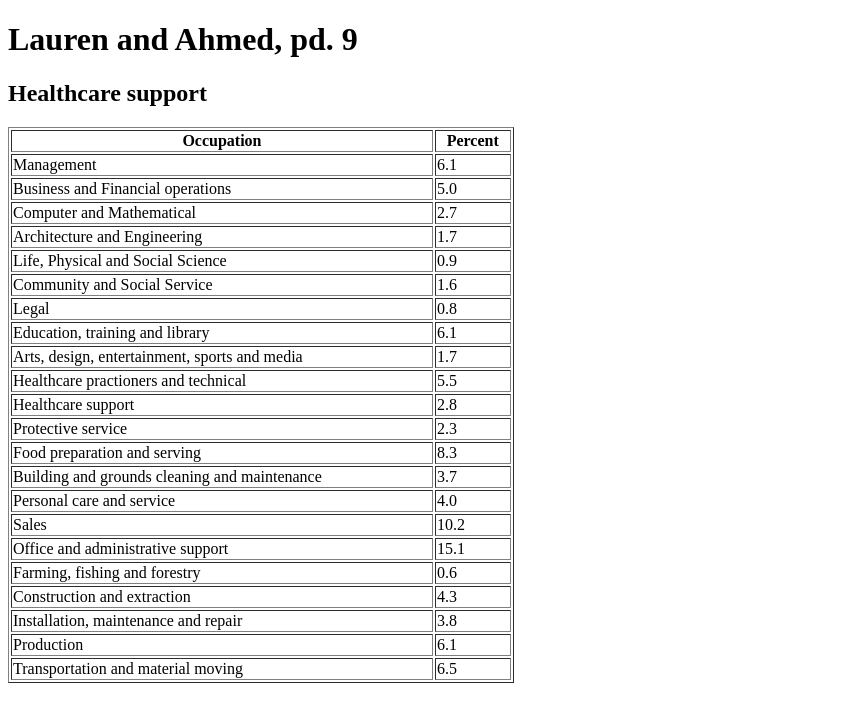
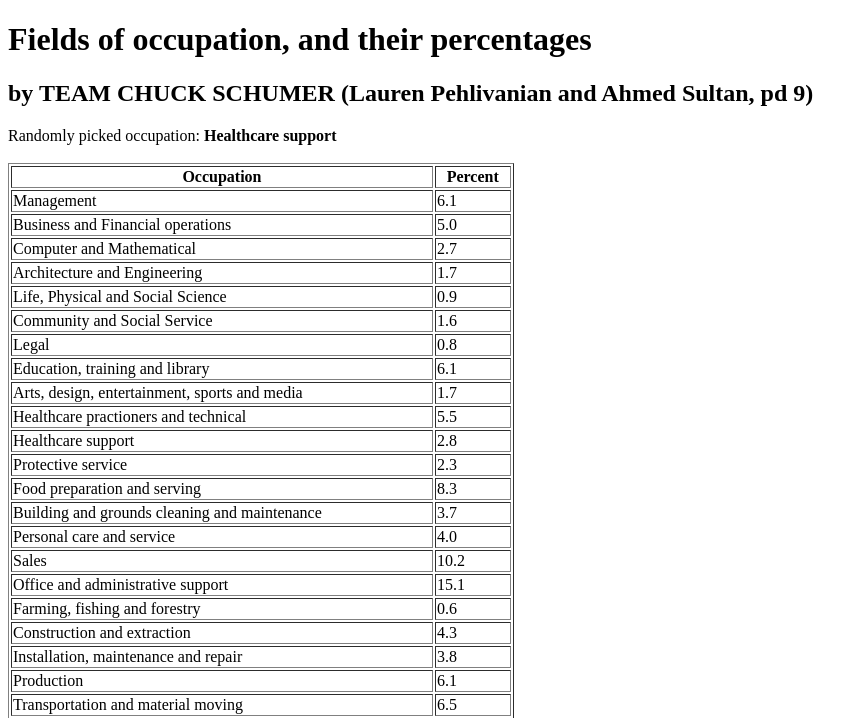
Before and after one commit to ahmedksultan/softdev, a Flask app: page /occupyflaskst in a window 1280 px wide. Shown: the top 718 px of the page, without its empty margins (0-868 px from the left). Run offline with Flask 2, Linux system fonts and the light colour scheme.

Commit message:
edited template and Flask app website a bit

```diff
--- a/10_occ/app.py
+++ b/10_occ/app.py
@@ -14,8 +14,9 @@ app = Flask(__name__)
 def occ():
     return render_template(
         "template.html",
-        title="Team Chuck Schumer",
-        header="Lauren and Ahmed, pd. 9",
+        title="SCHUMER - 10_occ",
+        header="Fields of occupation, and their percentages",
+        subheader="by TEAM CHUCK SCHUMER (Lauren Pehlivanian and Ahmed Sultan, pd 9)",
         random_occupation=randOcc.main(),
         tblHeading1="Occupation",
         tblHeading2="Percent",
--- a/10_occ/templates/template.html
+++ b/10_occ/templates/template.html
@@ -1,14 +1,15 @@
+<!DOCTYPE html>
 
-<!DOCTYPE html>
 <html>
-
   <head>
-      <title> {{title}} </title>
+        <title>{{ title }}</title>
   </head>
-
   <body>
         <h1> {{header}} </h1>
-      <h2> {{random_occupation}} </h2>
+        <h2> {{subheader}} </h2>
+        <span class="randomly-picked"> Randomly picked occupation: <b>{{random_occupation}}</b> </span>
+        <br>
+        <br>
         <table style="width:40%", border="1">
           <tr>
             <th> {{tblHeading1}} </th>
```
Lines whose indentation alone changed are shown as unchanged.
